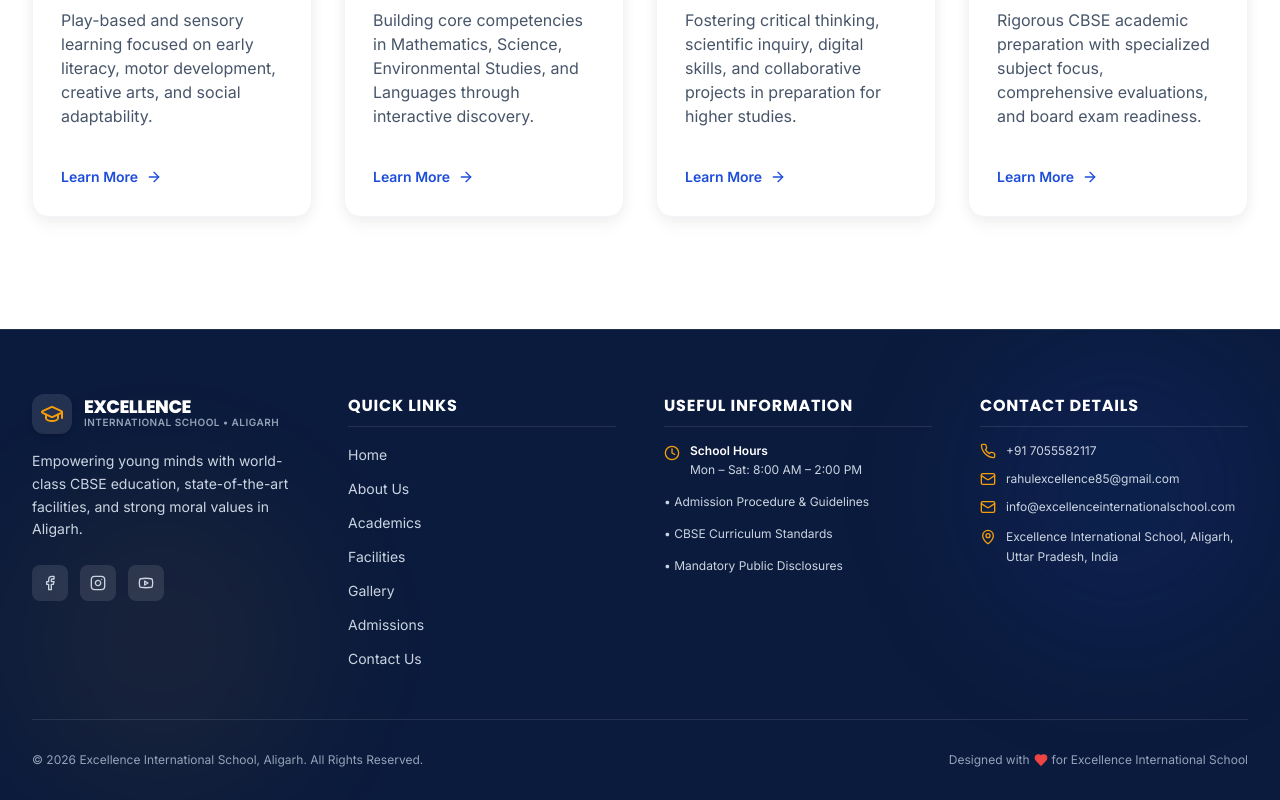
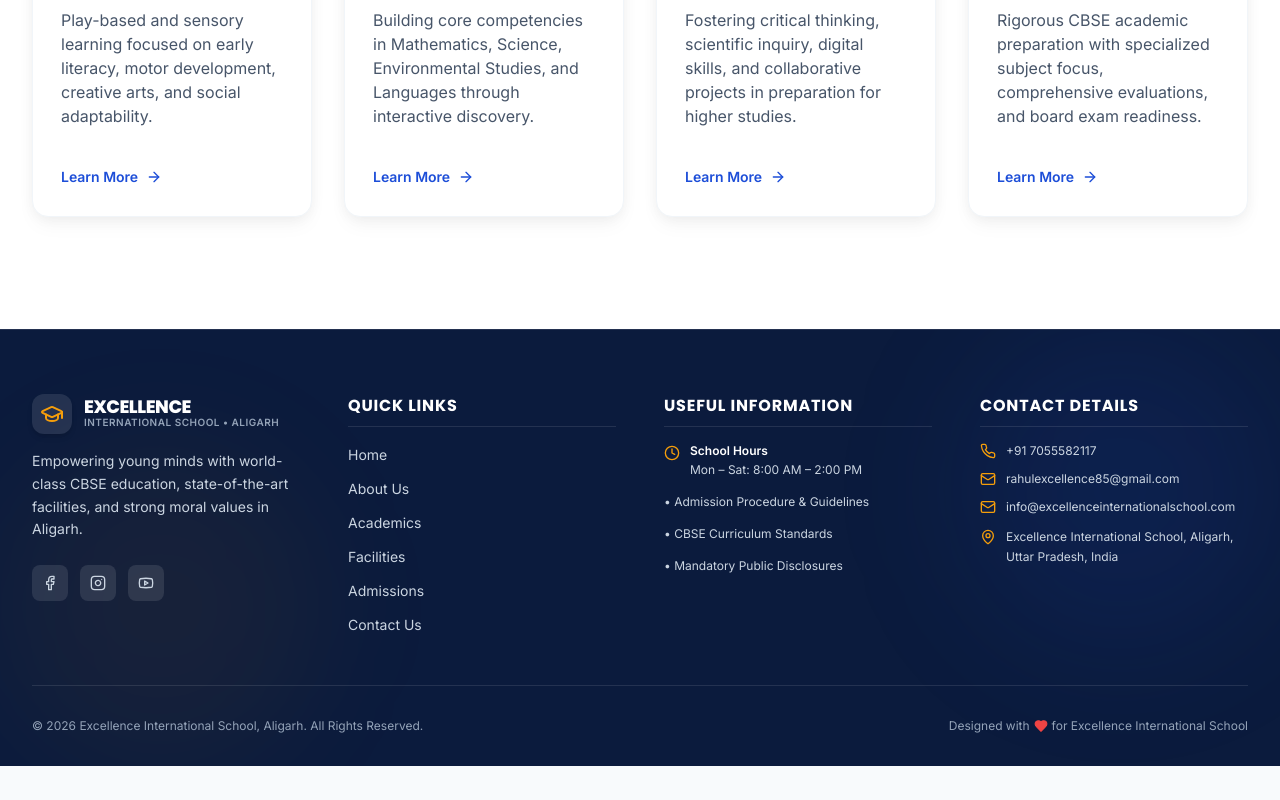
Before and after one commit to iamVishnuP/DETTROIN-INT-Vishnu-Website, a React (Vite) app in the folder det-intern/: page /academics in a window 1280 px wide. Shown: the part 841-1641 px from the top of the page. After the commit the page ends 1607 px from the top, so only its background shows below. Built offline with nearby package versions, Linux system fonts and the light colour scheme.

Commit message:
refactor: remove Gallery section and route as requested

```diff
--- a/det-intern/src/App.jsx
+++ b/det-intern/src/App.jsx
@@ -9,7 +9,6 @@ const About = lazy(() => import('./pages/About'));
 const Admissions = lazy(() => import('./pages/Admissions'));
 const Academics = lazy(() => import('./pages/Academics'));
 const Facilities = lazy(() => import('./pages/Facilities'));
-const Gallery = lazy(() => import('./pages/Gallery'));
 const Contact = lazy(() => import('./pages/Contact'));
 const NotFound = lazy(() => import('./pages/NotFound'));
 
@@ -24,7 +23,6 @@ function App() {
             <Route path="admissions" element={<Admissions />} />
             <Route path="academics" element={<Academics />} />
             <Route path="facilities" element={<Facilities />} />
-            <Route path="gallery" element={<Gallery />} />
             <Route path="contact" element={<Contact />} />
             {/* Catch-all route displaying friendly 404 Page */}
             <Route path="*" element={<NotFound />} />
--- a/det-intern/src/components/academics/AcademicPrograms.jsx
+++ b/det-intern/src/components/academics/AcademicPrograms.jsx
@@ -12,7 +12,7 @@ import stage4 from '../../assets/images/acdemy-stage4.webp';
 
 const programsData = [
   {
-    image: stage1,
+    image: stage4,
     title: 'Pre-Primary Foundation',
     gradeRange: 'Nursery – UKG',
     icon: Sparkles,
@@ -26,14 +26,14 @@ const programsData = [
     description: 'Building core competencies in Mathematics, Science, Environmental Studies, and Languages through interactive discovery.',
   },
   {
-    image: stage3,
+    image: stage1,
     title: 'Middle School Program',
     gradeRange: 'Class VI – VIII',
     icon: Compass,
     description: 'Fostering critical thinking, scientific inquiry, digital skills, and collaborative projects in preparation for higher studies.',
   },
   {
-    image: stage4,
+    image: stage3,
     title: 'Secondary Education (CBSE)',
     gradeRange: 'Class IX – X',
     icon: GraduationCap,
--- a/det-intern/src/components/facilities/CampusFacilities.jsx
+++ b/det-intern/src/components/facilities/CampusFacilities.jsx
@@ -14,13 +14,13 @@ import facility6 from '../../assets/images/why they best2.webp';
 
 const facilitiesData = [
   {
-    image: facility1,
+    image: facility2,
     title: 'Interactive Smart Classrooms',
     icon: Monitor,
     description: 'Equipped with interactive digital smart boards, multimedia tools, and ergonomic seating for immersive modern learning.',
   },
   {
-    image: facility2,
+    image: facility1,
     title: 'Science & Robotics Labs',
     icon: FlaskConical,
     description: 'Well-equipped Physics, Chemistry, and Biology laboratories allowing students to conduct hands-on experiments safely.',
@@ -32,7 +32,7 @@ const facilitiesData = [
     description: 'Contemporary computer labs with high-speed connectivity, fostering digital literacy, coding, and academic research skills.',
   },
   {
-    image: facility4,
+    image: facility6,
     title: 'Library & Learning Resource Center',
     icon: BookOpen,
     description: 'An extensive collection of textbooks, reference volumes, educational journals, and quiet spaces designed to ignite reading habits.',
@@ -44,7 +44,7 @@ const facilitiesData = [
     description: 'Dedicated sports grounds and indoor activity areas promoting physical fitness, teamwork, sportsmanship, and athletics.',
   },
   {
-    image: facility6,
+    image: facility4,
     title: 'Safe Fleet Transport & CCTV Security',
     icon: ShieldCheck,
     description: 'GPRS-tracked fleet of safe school buses supervised by trained attendants, backed by 24/7 campus CCTV surveillance.',
@@ -57,6 +57,7 @@ const facilitiesData = [
  */
 const CampusFacilities = () => {
   return (
+
     <section id="facilities" className="relative bg-gradient-to-b from-slate-50 via-white to-slate-50 py-16 sm:py-20 lg:py-28 overflow-hidden">
 
       {/* Soft Decorative Glow Background Elements */}
@@ -92,6 +93,7 @@ const CampusFacilities = () => {
 
       </Container>
     </section>
+
   );
 };
 
--- a/det-intern/src/components/footer/Footer.jsx
+++ b/det-intern/src/components/footer/Footer.jsx
@@ -55,7 +55,6 @@ const Footer = () => {
                 { label: 'About Us', path: '/about' },
                 { label: 'Academics', path: '/academics' },
                 { label: 'Facilities', path: '/facilities' },
-                { label: 'Gallery', path: '/gallery' },
                 { label: 'Admissions', path: '/admissions' },
                 { label: 'Contact Us', path: '/contact' },
               ].map((link) => (
--- a/det-intern/src/components/header/Navbar.jsx
+++ b/det-intern/src/components/header/Navbar.jsx
@@ -15,7 +15,6 @@ const navItems = [
   { label: 'Academics', path: '/academics' },
   { label: 'Admissions', path: '/admissions' },
   { label: 'Facilities', path: '/facilities' },
-  { label: 'Gallery', path: '/gallery' },
   { label: 'Contact', path: '/contact' },
 ];
 
--- a/det-intern/src/pages/Gallery.jsx
+++ /dev/null
@@ -1,15 +0,0 @@
-import React from 'react';
-import GallerySection from '../components/gallery/GallerySection';
-
-/**
- * Dedicated Gallery Page (/gallery route)
- */
-const Gallery = () => {
-  return (
-    <div className="flex-grow">
-      <GallerySection />
-    </div>
-  );
-};
-
-export default Gallery;
--- a/det-intern/src/pages/Home.jsx
+++ b/det-intern/src/pages/Home.jsx
@@ -4,14 +4,12 @@ import AboutSection from '../components/about/AboutSection';
 import WhyChooseSection from '../components/why-choose/WhyChooseSection';
 import AcademicPrograms from '../components/academics/AcademicPrograms';
 import CampusFacilities from '../components/facilities/CampusFacilities';
-import GallerySection from '../components/gallery/GallerySection';
 import TestimonialsSection from '../components/testimonials/TestimonialsSection';
 import ContactSection from '../components/contact/ContactSection';
 
 /**
  * Home Page
- * Renders Hero (Commit 3), About (Commit 4), WhyChoose (Commit 5), AcademicPrograms (Commit 6), CampusFacilities (Commit 7), GallerySection (Commit 8), TestimonialsSection (Commit 9), and ContactSection (Commit 10).
- * Future homepage sections will be appended below in upcoming commits.
+ * Renders Hero, About, WhyChoose, AcademicPrograms, CampusFacilities, TestimonialsSection, and ContactSection.
  */
 const Home = () => {
   return (
@@ -21,7 +19,6 @@ const Home = () => {
       <WhyChooseSection />
       <AcademicPrograms />
       <CampusFacilities />
-      <GallerySection />
       <TestimonialsSection />
       <ContactSection />
     </div>
```
